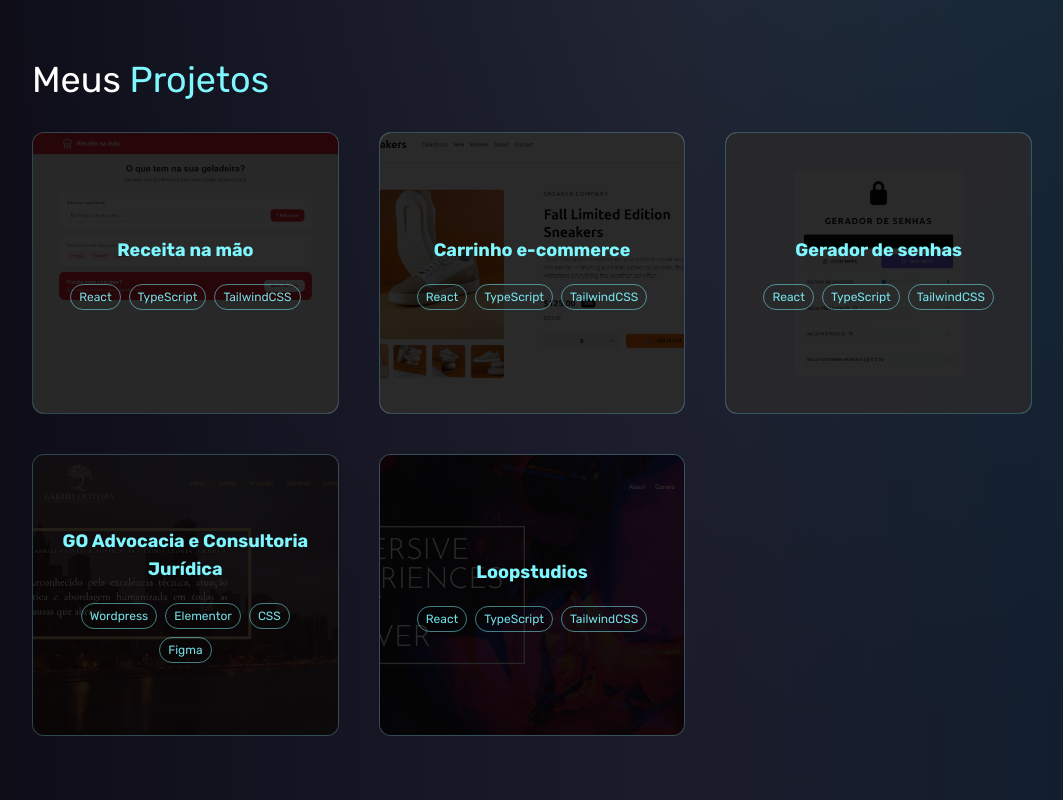
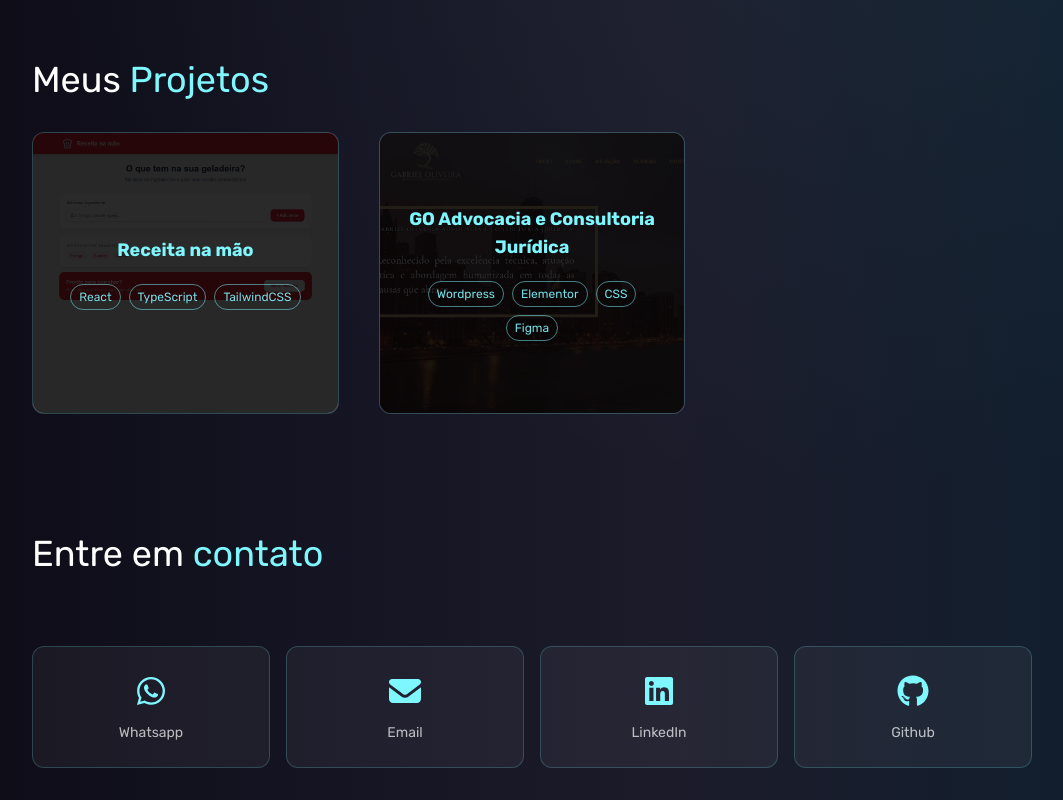
Before and after one commit to Edmon-Nascimento/portfolio-edmoncode, a React (Vite) app: page / in a window 1280 px wide. Shown: the part 1760-2560 px from the top of the page, without its empty margins (108-1171 px from the left). Built offline with nearby package versions, Linux system fonts and the light colour scheme.

Commit message:
update projects

```diff
--- a/src/components/projects.tsx
+++ b/src/components/projects.tsx
@@ -22,28 +22,6 @@ export default function Projects() {
       date: "06/2026",
     },
     {
-      id: 2,
-      title: "Carrinho e-commerce",
-      coverImg: ecommerceBg,
-      description:
-        "Página de produto de e-commerce responsiva desenvolvida com React, TypeScript e TailwindCSS. O projeto foi construído como solução para um desafio do Frontend Mentor, com foco em layout adaptável para diferentes dispositivos e experiência de usuária interativa — incluindo galeria de imagens e carrinho de compras.",
-      url: "https://ecommerce-product-page-u9n1.vercel.app/",
-      github: "https://github.com/Edmon-Nascimento/ecommerce-product-page",
-      stack: ["React", "TypeScript", "TailwindCSS"],
-      date: "05/2026",
-    },
-    {
-      id: 3,
-      title: "Gerador de senhas",
-      coverImg: geradordesenhasBg,
-      description:
-        "Gerador de senhas seguras desenvolvido com JavaScript, HTML e CSS, utilizando Vite como bundler. Permite a criação de senhas aleatórias e personalizáveis, com foco em boas práticas de segurança e interface simples e responsiva.",
-      url: "https://geradordesenhas-edmoncode.vercel.app/",
-      github: "https://github.com/Edmon-Nascimento/gerador-de-senhas",
-      stack: ["React", "TypeScript", "TailwindCSS"],
-      date: "03/2026",
-    },
-    {
       id: 4,
       title: "GO Advocacia e Consultoria Jurídica",
       coverImg: goadvocaciaBg,
@@ -52,17 +30,6 @@ export default function Projects() {
       url: "https://advgabrieloliveira.com/",
       stack: ["Wordpress", "Elementor", "CSS", "Figma"],
       date: "12/2025",
-    },
-    {
-      id: 5,
-      title: "Loopstudios",
-      coverImg: loopstudiosBg,
-      description:
-        "Projeto de site fictício desenvolvido com React, TypeScript e TailwindCSS, inspirado no design do Frontend Mentor. O objetivo foi recriar a interface e a experiência do usuário, aplicando conceitos de design responsivo, animações e interatividade.",
-      url: "https://landing-page-model-one.vercel.app/",
-      github: "https://github.com/Edmon-Nascimento/landing-page-model",
-      stack: ["React", "TypeScript", "TailwindCSS"],
-      date: "06/2026",
     }
   ];
 
```
